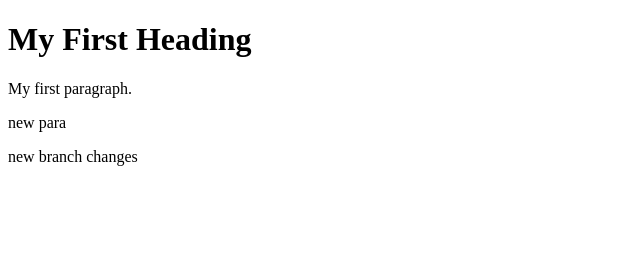
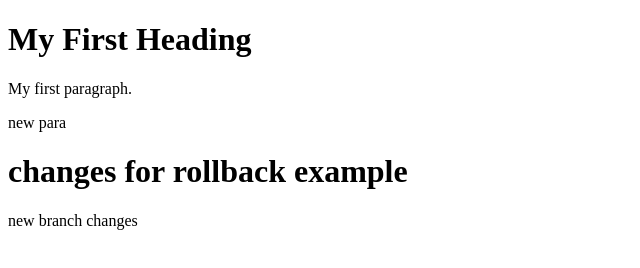
Before and after one commit to byteuprisetutor/tutorial2, a plain HTML site: page index.html in a window 1280 px wide. Shown: the whole page, without its empty margins (0-640 px from the left). Drawn offline with Linux system fonts and the light colour scheme.

Commit message:
changes for rollback example

```diff
--- a/index.html
+++ b/index.html
@@ -6,6 +6,7 @@
 <p>My first paragraph.</p>
 <p>new para</p>
 
+<h1>changes for rollback example</h1>
 <p>new branch changes</p>
 </body>
 </html>
```
